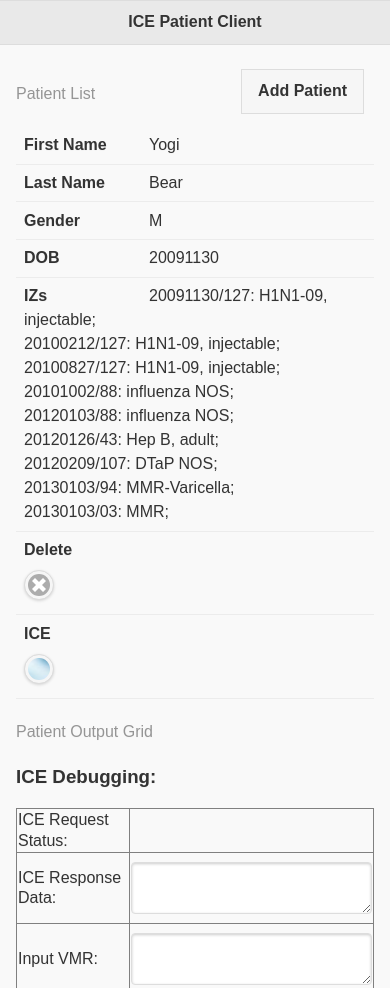
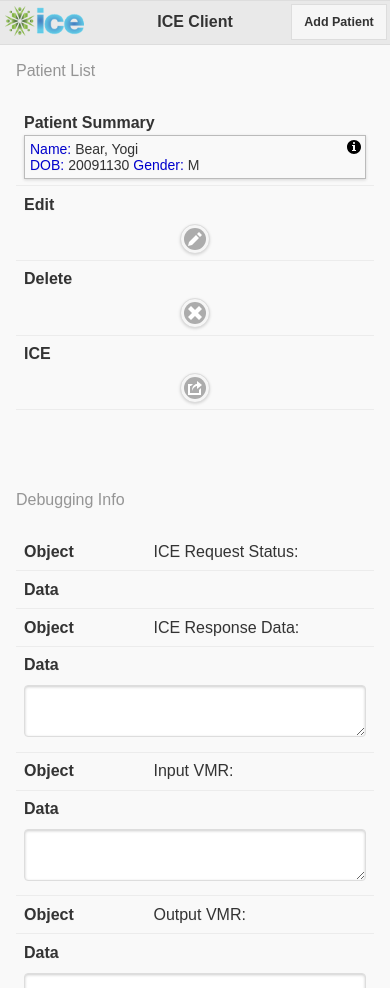
Before and after one commit to cdsframework/ice-html5-client, a plain HTML site: page index.html in a window 390 px wide. Shown: the top 988 px of the page. Drawn offline with Linux system fonts and the light colour scheme.

Commit message:
misc updates - made layout more vertical for phone use

```diff
--- a/css/ice.css
+++ b/css/ice.css
@@ -7,19 +7,14 @@
     Created on : Aug 14, 2014, 8:51:03 PM
     Author     : HLN Consulting, LLC
 */
-
-.iceButton:after {
-    background-image: url(../images/iceCube.png);
-}
-.iceBg {
-    background-image: url(../images/iceCube.png);
+.iceLogo {
+    float:left;
+    background-image: url(../images/iceLogo.png);
+    height:40px;
+    width:120px;
     background-repeat: no-repeat;
-    background-position: center;
-    opacity:0.1;
-    width:100%;
-    height:100%;
+    background-position: 5px 5px;
     position:absolute;
-    content: '';
 }
 .iceGridCell {
     /*height:50px;*/
@@ -31,7 +26,7 @@
     border: 1px solid #bbb;
     padding: 5px 30px 5px 5px;
     min-width: 100px;
-    height: 70px;
+    min-height: 70px;
     line-height: 16px;
     position:relative;
 }
@@ -51,18 +46,21 @@
     border: 1px solid #bbb;
     padding: 5px 30px 5px 5px;
     min-width: 100px;
-    height: 70px;
+    min-height: 70px;
     line-height: 16px;
     position:relative;
 }
-.sectionTitle {
-    text-align: left;
-    margin-top: 1.4em;
-    margin-bottom: 1.4em;
-    opacity: .5;
+.icePatSquare {
+    font-size: 14px;
+    border: 1px solid #bbb;
+    padding: 5px;
+    line-height: 16px;
+    position:relative;
 }
 .addPatientButton {
-    float:right;
+    position: absolute;
+    right: -5px;
+    top: -3px;
 }
 .ui-btn.my-tooltip-btn,
 .ui-btn.my-tooltip-btn:hover,
@@ -75,3 +73,13 @@
     float:right;
 
 }
+.ui-popup.ui-content {
+    background-color: #eee;
+}
+.centerDiv {
+    margin:auto;
+    margin-top: 7px;
+}
+.inline-label {
+    color: mediumblue;
+}
--- a/index.html
+++ b/index.html
@@ -27,29 +27,25 @@
     </head>
     <body>
         <div data-role="page" id="main">
-            <div data-role="header"><h1>ICE Patient Client</h1></div>
+            <div data-role="header">
+                <div class="addPatientButton"><a href="#addPatient" class="ui-btn ui-btn-inline">Add Patient</a></div>
+                <div class="iceLogo"></div>
+                <h1>ICE Client</h1>
+            </div>
             <div role="main" class="ui-content">
-                <!-- <div class="iceBg"></div> -->
                 <form>
-                    <div class="sectionTitle" style="float:left;">Patient List</div>
-                    <a href="#addPatient" class="ui-btn ui-btn-inline addPatientButton">Add Patient</a>
                     <table id="patientListTable" data-role="table" class="ui-responsive table-stroke">
+                        <caption>Patient List</caption>
                         <thead>
                             <tr>
-                                <th>First Name</th>
-                                <th>Last Name</th>
-                                <th>Gender</th>
-                                <th>DOB</th>
-                                <th>IZs</th>
-                                <th>Delete</th>
-                                <th>ICE</th>
+                                <th>Patient Summary</th>
+                                <th style="text-align:center;">Edit</th>
+                                <th style="text-align:center;">Delete</th>
+                                <th style="text-align:center;">ICE</th>
                             </tr>
                         </thead>
                         <tbody>
                             <tr>
-                                <td></td>
-                                <td></td>
-                                <td></td>
                                 <td></td>
                                 <td></td>
                                 <td></td>
@@ -60,8 +56,11 @@
                     <script type="text/javascript">
                         listPatients();
                     </script>
-                    <div class="sectionTitle">Patient Output Grid</div>
-                    <table id="iceOutputGrid" data-role="table" class="ui-responsive table-stroke" style="display:none;">
+                    <table id="iceOutputGrid"
+                           data-role="table"
+                           class="ui-responsive table-stroke"
+                           style="display:none;margin-top:80px;">
+                        <caption>Patient Output Grid</caption>
                         <thead>
                             <tr>
                                 <th>Vaccine Group</th>
@@ -77,8 +76,17 @@
                             </tr>
                         </tbody>
                     </table>
-                    <h3>ICE Debugging:</h3>
-                    <table cellspacing="0" border="1" style="border-collapse: collapse;">
+                    <table id="iceDebugger"
+                           data-role="table"
+                           class="ui-responsive table-stroke"
+                           style="margin-top:80px;">
+                        <caption>Debugging Info</caption>
+                        <thead>
+                            <tr>
+                                <th>Object</th>
+                                <th>Data</th>
+                            </tr>
+                        </thead>                        <tbody>
                             <tr>
                                 <td>
                                     ICE Request Status:
@@ -127,15 +135,15 @@
                                     <textarea id="soapResponse" name="soapResponse" cols="50" rows="5"></textarea>
                                 </td>
                             </tr>
+                        </tbody>
                     </table>
                 </form>
             </div>
             <div data-role="footer"><h4>Copyright &copy;<script>document.write(new Date().getFullYear())</script> HLN Consulting, LLC</h4></div>
         </div>
         <div data-role="page" id="addPatient">
-            <div data-role="header"><h1>Add Patient</h1></div>
+            <div data-role="header"><div class="iceLogo"></div><h1>Add Patient</h1></div>
             <div role="main" class="ui-content">
-                <!--  <div class="iceBg"></div> -->
                 <form id="addPatientForm">
                     <table>
                         <tr>
--- a/js/icePatient.js
+++ b/js/icePatient.js
@@ -100,7 +100,7 @@
     while (tbdy.firstChild) {
         tbdy.removeChild(tbdy.firstChild);
     }
-    var tr, td, deleteButton, iceButton;
+    var tr, td, span, patDiv0, patDiv1, patDiv2, patA, patP, editButton, deleteButton, iceButton;
     if (localStorage.getItem('patientList') === '{}' || localStorage.getItem('patientList') === null || localStorage.getItem('patientList') === '') {
         localStorage.setItem('patientList', defaultPatientList);
     }
@@ -110,51 +110,106 @@
         var patient = patientList[key];
         tr = document.createElement('tr');
         td = document.createElement('td');
-        td.appendChild(document.createTextNode(patient['firstName']));
-        tr.appendChild(td);
-        td = document.createElement('td');
-        td.appendChild(document.createTextNode(patient['lastName']));
-        tr.appendChild(td);
-        td = document.createElement('td');
-        td.appendChild(document.createTextNode(patient['gender']));
-        tr.appendChild(td);
-        td = document.createElement('td');
-        td.appendChild(document.createTextNode(patient['dob']));
+        span = document.createElement('span');
+        span.setAttribute('class', 'inline-label');
+
+        patDiv0 = document.createElement('div');
+        patDiv1 = document.createElement('div');
+        patDiv1.setAttribute('class', 'ui-shadow icePatSquare');
+
+        span = document.createElement('span');
+        span.setAttribute('class', 'inline-label');
+        span.appendChild(document.createTextNode('Name: '));
+
+        patDiv1.appendChild(span);
+        patDiv1.appendChild(document.createTextNode(patient['lastName'] + ', ' + patient['firstName']));
+        patDiv1.appendChild(document.createElement('br'));
+
+        span = document.createElement('span');
+        span.setAttribute('class', 'inline-label');
+        span.appendChild(document.createTextNode('DOB: '));
+
+        patDiv1.appendChild(span);
+        patDiv1.appendChild(document.createTextNode(patient['dob']));
+
+        span = document.createElement('span');
+        span.setAttribute('class', 'inline-label');
+        span.appendChild(document.createTextNode(' Gender: '));
+
+        patDiv1.appendChild(span);
+        patDiv1.appendChild(document.createTextNode(patient['gender']));
+        patDiv1.appendChild(document.createElement('br'));
+
+
+        patA = document.createElement('a');
+        patA.setAttribute('href', '#PAT' + key);
+        patA.setAttribute('data-rel', 'popup');
+        patA.setAttribute('data-transition', 'pop');
+        patA.setAttribute('title', 'Immunizations');
+        patA.setAttribute('class', 'my-tooltip-btn ui-btn ui-alt-icon ui-nodisc-icon ui-btn-inline ui-icon-info ui-btn-icon-notext');
+        patDiv1.appendChild(patA);
+        patDiv0.appendChild(patDiv1);
+
+
+        patDiv2 = document.createElement('div');
+        patDiv2.setAttribute('class', 'ui-content');
+        patDiv2.setAttribute('data-role', 'popup');
+        patDiv2.setAttribute('id', 'PAT' + key);
+
+        patP = document.createElement('p');
+
+        for (var i = 0; i < patient['izs'].length; i++) {
+            var iz = patient['izs'][i];
+            if (iz[1] !== null && iz[1] !== '') {
+                patP.appendChild(document.createTextNode(iz[1] + '/' + iz[2] + ';'));
+                patP.appendChild(document.createElement('br'));
+            }
+        }
+
+        patDiv2.appendChild(patP);
+        patDiv0.appendChild(patDiv2);
+        td.appendChild(patDiv0);
         tr.appendChild(td);
 
         td = document.createElement('td');
-        for (var i = 0; i < patient['izs'].length; i++) {
-            var iz = patient['izs'][i];
-            if (iz[1] !== null && iz[1] !== '') {
-                td.appendChild(document.createTextNode(iz[1] + '/' + iz[2] + ';'));
-                td.appendChild(document.createElement('br'));
-            }
-        }
+        editButton = document.createElement('button');
+        editButton.setAttribute('class', 'centerDiv');
+        editButton.setAttribute('title', 'Edit');
+        editButton.setAttribute('value', ' ');
+        editButton.setAttribute('data-icon', 'edit');
+        editButton.setAttribute('data-iconpos', 'notext');
+        editButton.setAttribute('onclick', 'editPatient(\'' + key + '\');return false;');
+        editButton.appendChild(document.createTextNode(' '));
+        td.appendChild(editButton);
         tr.appendChild(td);
+
         td = document.createElement('td');
         deleteButton = document.createElement('button');
+        deleteButton.setAttribute('class', 'centerDiv');
         deleteButton.setAttribute('title', 'Delete');
-        deleteButton.setAttribute('value', 'Icon only');
+        deleteButton.setAttribute('value', ' ');
         deleteButton.setAttribute('data-icon', 'delete');
         deleteButton.setAttribute('data-iconpos', 'notext');
         deleteButton.setAttribute('onclick', 'deletePatient(\'' + key + '\');return false;');
-        deleteButton.appendChild(document.createTextNode('Delete'));
+        deleteButton.appendChild(document.createTextNode(' '));
         td.appendChild(deleteButton);
         tr.appendChild(td);
+
         td = document.createElement('td');
         iceButton = document.createElement('button');
+        iceButton.setAttribute('class', 'centerDiv');
         iceButton.setAttribute('title', 'ICE Patient');
-        iceButton.setAttribute('value', 'Icon only');
-        iceButton.setAttribute('data-icon', 'delete');
+        iceButton.setAttribute('value', ' ');
+        iceButton.setAttribute('data-icon', 'action');
         iceButton.setAttribute('data-iconpos', 'notext');
-        iceButton.setAttribute('class', 'iceButton');
         iceButton.setAttribute('onclick', 'icePatient(\'' + key + '\');return false;');
-        iceButton.appendChild(document.createTextNode('ICE'));
+        iceButton.appendChild(document.createTextNode(' '));
         td.appendChild(iceButton);
         tr.appendChild(td);
         tbdy.appendChild(tr);
     }
     tbl.appendChild(tbdy);
+    $('#patientListTable').trigger('create');
 }
 
 function renderGrid(responseJs) {
@@ -165,7 +220,7 @@
     while (tbdy.firstChild) {
         tbdy.removeChild(tbdy.firstChild);
     }
-    var tr, td, evalTbl, recTbl;
+    var tr, td, eval, rec;
 
     var groupKey;
     for (groupKey in responseJs) {
@@ -181,8 +236,8 @@
         tr.appendChild(td);
 
         td = document.createElement('td');
-        evalTbl = renderEvaluations(groupKey, responseJs[groupKey]['evaluations']);
-        td.appendChild(evalTbl);
+        eval = renderEvaluations(groupKey, responseJs[groupKey]['evaluations']);
+        td.appendChild(eval);
         tr.appendChild(td);
 
         tbdy.appendChild(tr);
@@ -253,8 +308,6 @@
 function renderRecommendations(groupKey, recommendations) {
     var recommendation, recDiv0, recDiv1, recP, recA, recDiv2, recommendationKey;
 
-    console.log(recommendations);
-
     recDiv0 = document.createElement('div');
 
     if (recommendations.length > 0) {
```
Also changed, not shown: js/iceOpenCds.js (+17 -7 lines), images/iceCube-only.png (deleted), images/iceCube.png (deleted), images/iceLogo.png (added), images/icon.png. Lines whose indentation alone changed are shown as unchanged.
